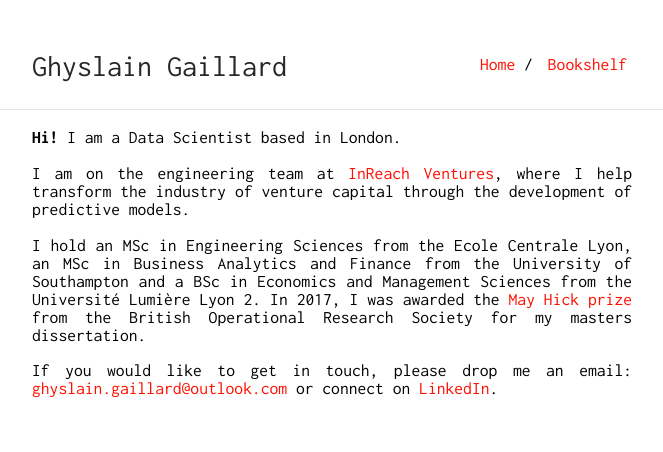
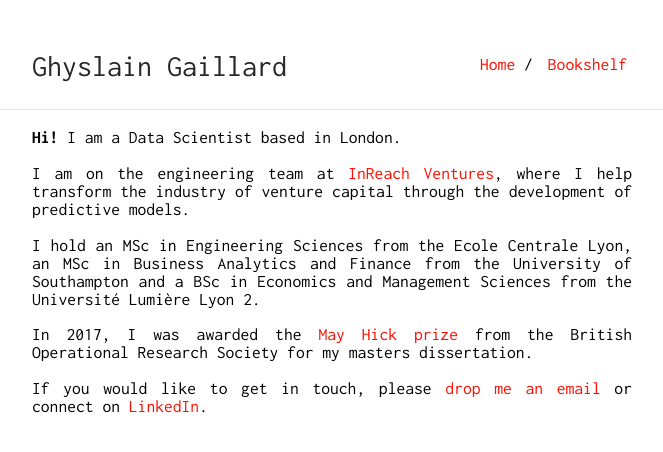
Before and after one commit to ghyslain/ghyslain.me, a Jekyll site: the page built from index.md, in a window 1280 px wide. Shown: the top 452 px of the page, without its empty margins (308-971 px from the left). Built offline with Jekyll 4.4.1, drawn with Linux system fonts in a browser that asks for light colours.

Commit message:
new line

```diff
--- a/index.md
+++ b/index.md
@@ -9,6 +9,8 @@ title: Home - Ghyslain Gaillard
 
 I am on the engineering team at [InReach Ventures](http://www.inreachventures.com/), where I help transform the industry of venture capital through the development of predictive models.
 
-I hold an MSc in Engineering Sciences from the Ecole Centrale Lyon, an MSc in Business Analytics and Finance from the University of Southampton and a BSc in Economics and Management Sciences from the Université Lumière Lyon 2. In 2017, I was awarded the [May Hick prize](http://www.theorsociety.com/Pages/Awards/May.aspx) from the British Operational Research Society for my masters dissertation.
+I hold an MSc in Engineering Sciences from the Ecole Centrale Lyon, an MSc in Business Analytics and Finance from the University of Southampton and a BSc in Economics and Management Sciences from the Université Lumière Lyon 2.
 
-If you would like to get in touch, please drop me an email: [ghyslain.gaillard@outlook.com](mailto:ghyslain.gaillard@outlook.com) or connect on [LinkedIn](https://www.linkedin.com/in/ghyslaingaillard).
+In 2017, I was awarded the [May Hick prize](http://www.theorsociety.com/Pages/Awards/May.aspx) from the British Operational Research Society for my masters dissertation.
+
+If you would like to get in touch, please [drop me an email](mailto:ghyslain.gaillard@outlook.com) or connect on [LinkedIn](https://www.linkedin.com/in/ghyslaingaillard).
```
